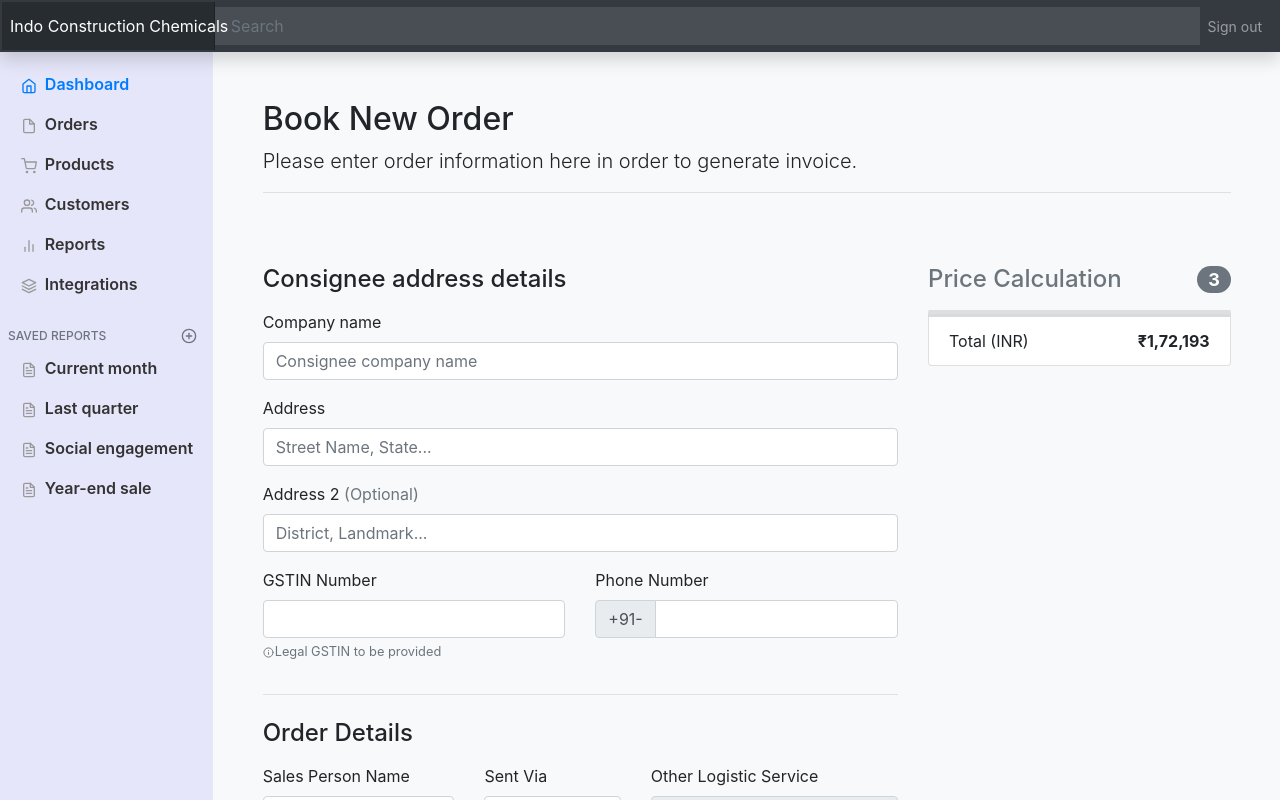
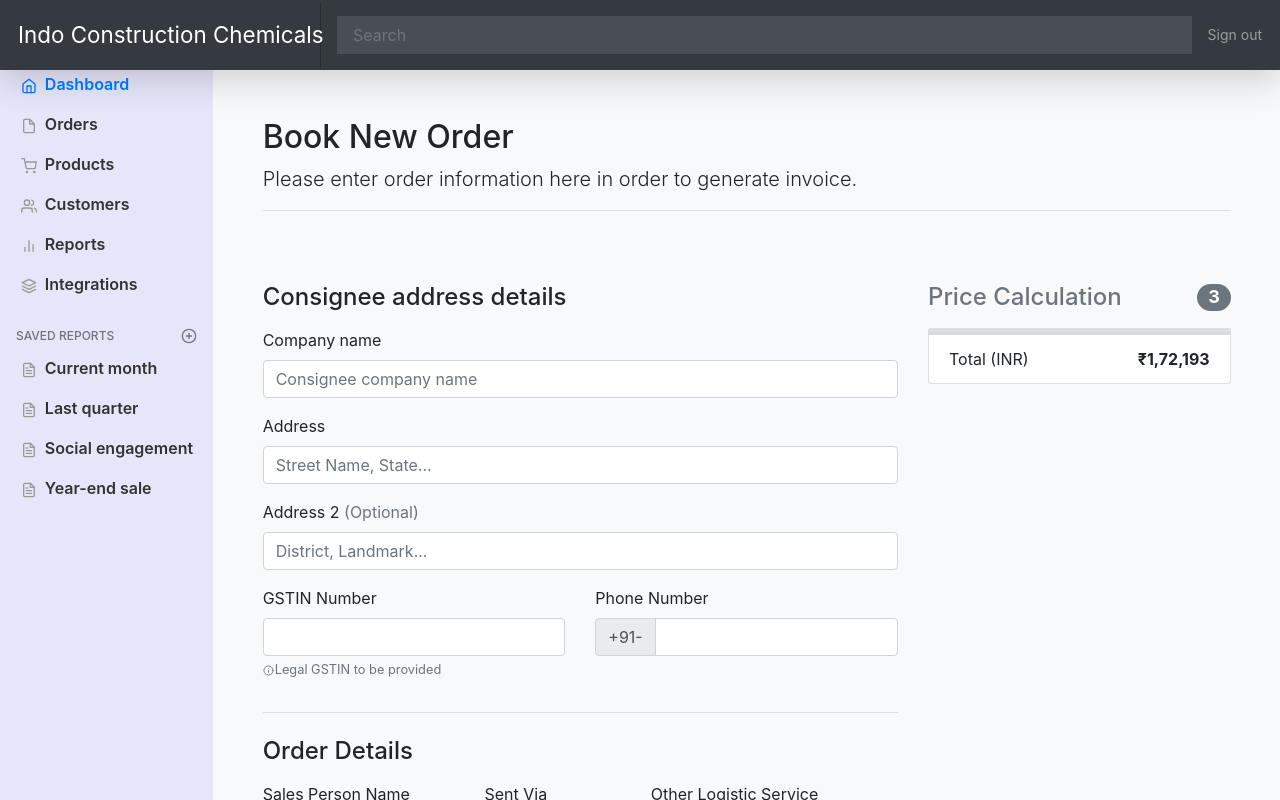
Before and after one commit to dsadasivani/icc-ui-app, an Angular app: page /add-invoice in a window 1280 px wide. Shown: the top 800 px of the page. Built offline with nearby package versions, Linux system fonts and the light colour scheme.

Commit message:
Few more UI style changes applied

```diff
--- a/src/app/app.component.css
+++ b/src/app/app.component.css
@@ -94,10 +94,10 @@
    */
 
   .navbar-brand {
-    padding-top: .75rem;
-    padding-bottom: .75rem;
-    font-size: 1rem;
-    background-color: rgba(0, 0, 0, .25);
+    padding-top: 1rem;
+    padding-bottom: 1rem;
+    font-size: 1.4rem;
+    background-color:unset;
     box-shadow: inset -1px 0 0 rgba(0, 0, 0, .25);
   }
 
@@ -110,7 +110,10 @@
   }
 
   .navbar .form-control {
-    padding: .75rem 1rem;
+    padding-top: 0.75rem;
+    padding-right: 0.75rem;
+    padding-bottom: 0.75rem;
+    padding-left: 1rem;
     border-width: 0;
     border-radius: 0;
   }
@@ -138,5 +141,11 @@
     padding-left: 2px !important;
 }
 .px-3 {
-    padding-left: 0.5rem !important;
+    padding-left: 1rem !important;
 }
+.shadow {
+    box-shadow: 0 0.8rem 2rem rgba(0, 0, 0, 0.15) !important;
+}
+.mr-0, .mx-0 {
+    margin-right: 6rem !important;
+}
--- a/src/app/app.component.html
+++ b/src/app/app.component.html
@@ -1,6 +1,6 @@
 <body>
   <nav class="navbar navbar-dark sticky-top bg-dark flex-md-nowrap p-0 shadow">
-<a class="navbar-brand col-md-3 col-lg-2 mr-0 px-3" href="#">Indo Construction Chemicals</a>
+<a class="navbar-brand col-md-3 px-3" href="#">Indo Construction Chemicals</a>
 <button class="navbar-toggler position-absolute d-md-none collapsed" type="button" data-toggle="collapse" data-target="#sidebarMenu" aria-controls="sidebarMenu" aria-expanded="false" aria-label="Toggle navigation">
   <span class="navbar-toggler-icon"></span>
 </button>
```
